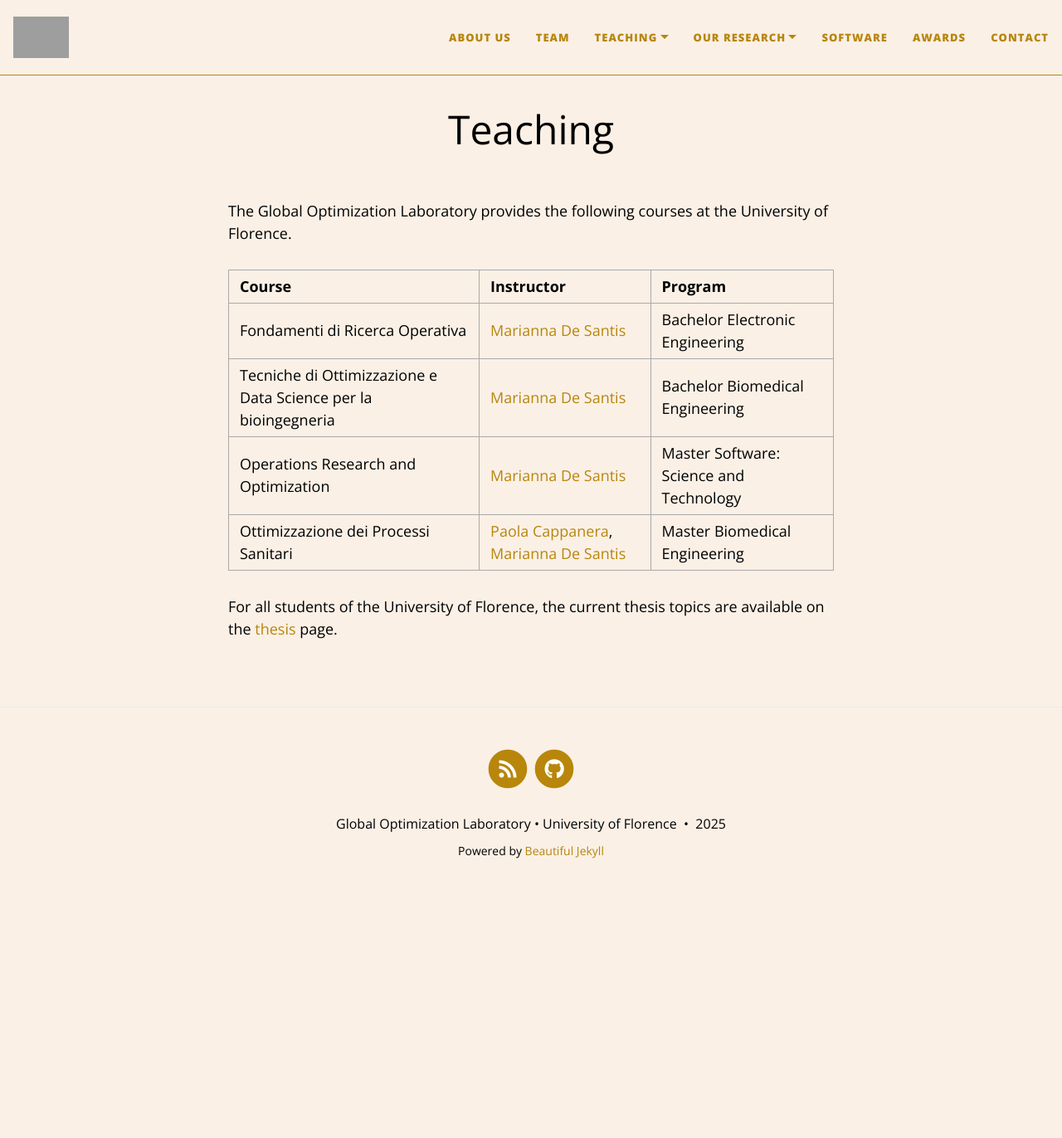
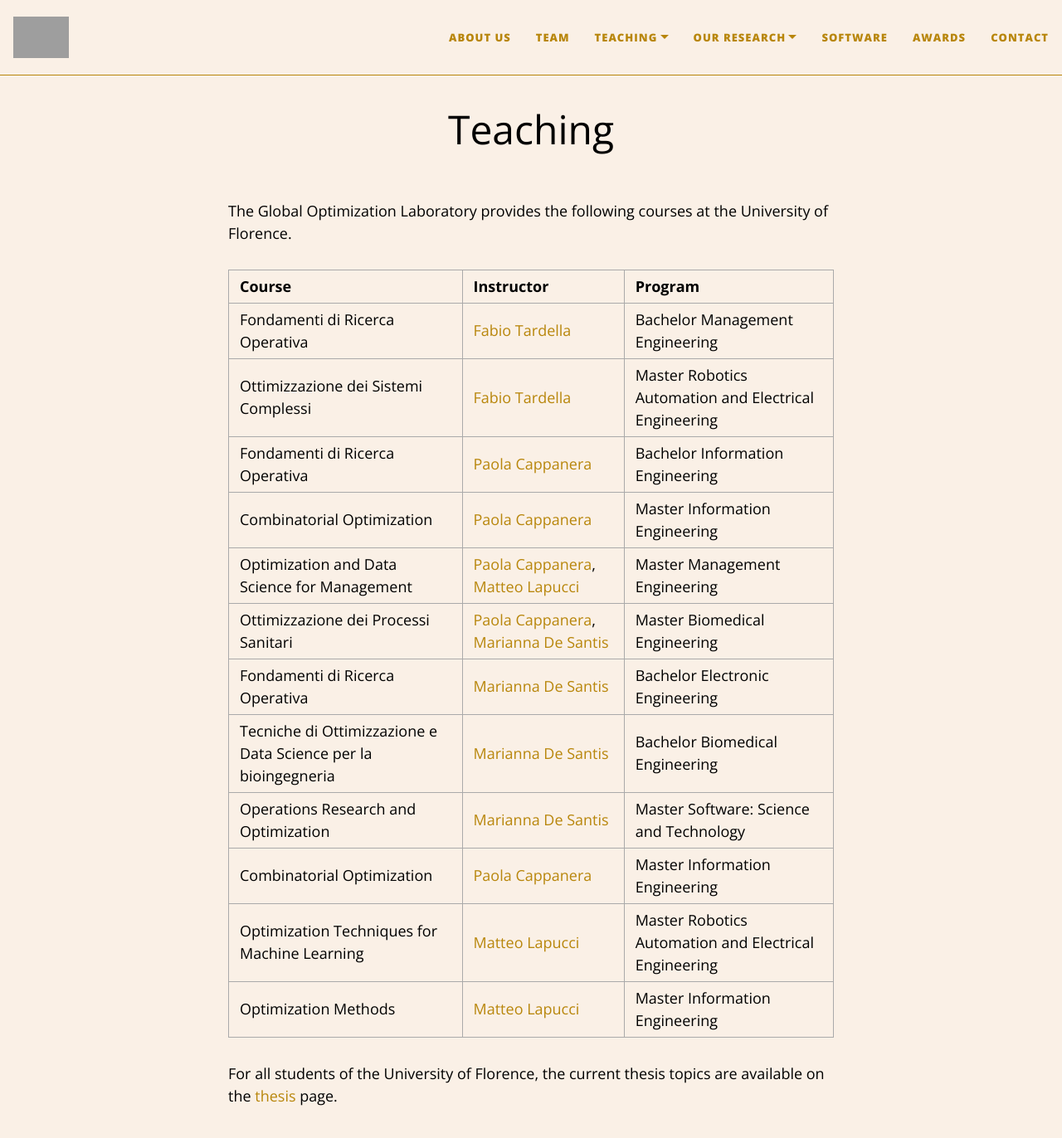
Before and after one commit to GOL-UniFI/GOL-UniFI.github.io, a Jekyll site: the page built from pages/courses.md, in a window 1280 px wide and 1400 px high. Shown: the top 1372 px of the window at 83% size. Built offline with Jekyll 4.4.1, drawn with Linux system fonts in a browser that asks for light colours; nearby versions of some CDN libraries; grey boxes are pictures that could not be loaded.

Commit message:
Update courses.md

```diff
--- a/pages/courses.md
+++ b/pages/courses.md
@@ -8,9 +8,17 @@ The Global Optimization Laboratory provides the following courses at the Univers
 
 |Course | Instructor | Program |
 | --- | --- | --- |
+| Fondamenti di Ricerca Operativa | [Fabio Tardella](https://cercachi.unifi.it/p-doc2-0-0-A-3f2c36293b3030.html){:target="_blank"} | Bachelor Management Engineering |
+| Ottimizzazione dei Sistemi Complessi | [Fabio Tardella](https://cercachi.unifi.it/p-doc2-0-0-A-3f2c36293b3030.html){:target="_blank"} | Master Robotics Automation and Electrical Engineering  |
+| Fondamenti di Ricerca Operativa | [Paola Cappanera](https://cercachi.unifi.it/p-doc2-2014-0-A-2b333d2e3529-0.html){:target="_blank"} | Bachelor Information Engineering |
+| Combinatorial Optimization | [Paola Cappanera](https://cercachi.unifi.it/p-doc2-2014-0-A-2b333d2e3529-0.html){:target="_blank"} | Master Information Engineering |
+| Optimization and Data Science for Management | [Paola Cappanera](https://cercachi.unifi.it/p-doc2-2014-0-A-2b333d2e3529-0.html){:target="_blank"}, [Matteo Lapucci](https://cercachi.unifi.it/p-doc2-2024-0-A-2d2a35323a30-1.html){:target="_blank"} | Master Management Engineering |
+| Ottimizzazione dei Processi Sanitari | [Paola Cappanera](https://cercachi.unifi.it/p-doc2-2014-0-A-2b333d2e3529-0.html){:target="_blank"}, [Marianna De Santis](https://cercachi.unifi.it/p-doc2-0-0-A-3f2c372f3a2e2a-0.html){:target="_blank"} | Master Biomedical Engineering |
 | Fondamenti di Ricerca Operativa | [Marianna De Santis](https://cercachi.unifi.it/p-doc2-0-0-A-3f2c372f3a2e2a-0.html){:target="_blank"} | Bachelor Electronic Engineering |
 | Tecniche di Ottimizzazione e Data Science per la bioingegneria | [Marianna De Santis](https://cercachi.unifi.it/p-doc2-0-0-A-3f2c372f3a2e2a-0.html){:target="_blank"} | Bachelor Biomedical Engineering |
 | Operations Research and Optimization | [Marianna De Santis](https://cercachi.unifi.it/p-doc2-0-0-A-3f2c372f3a2e2a-0.html){:target="_blank"} | Master Software: Science and Technology |
-| Ottimizzazione dei Processi Sanitari | [Paola Cappanera](https://cercachi.unifi.it/p-doc2-2014-0-A-2b333d2e3529-0.html){:target="_blank"}, [Marianna De Santis](https://cercachi.unifi.it/p-doc2-0-0-A-3f2c372f3a2e2a-0.html){:target="_blank"} | Master Biomedical Engineering |
+| Combinatorial Optimization | [Paola Cappanera](https://cercachi.unifi.it/p-doc2-2014-0-A-2b333d2e3529-0.html){:target="_blank"} | Master Information Engineering |
+| Optimization Techniques for Machine Learning | [Matteo Lapucci](https://cercachi.unifi.it/p-doc2-2024-0-A-2d2a35323a30-1.html){:target="_blank"}| Master Robotics Automation and Electrical Engineering  |
+| Optimization Methods | [Matteo Lapucci](https://cercachi.unifi.it/p-doc2-2024-0-A-2d2a35323a30-1.html){:target="_blank"}| Master Information Engineering |
 
 For all students of the University of Florence, the current thesis topics are available on the [thesis]({{ site.baseurl }}{% link pages/theses.md %}) page.
```
